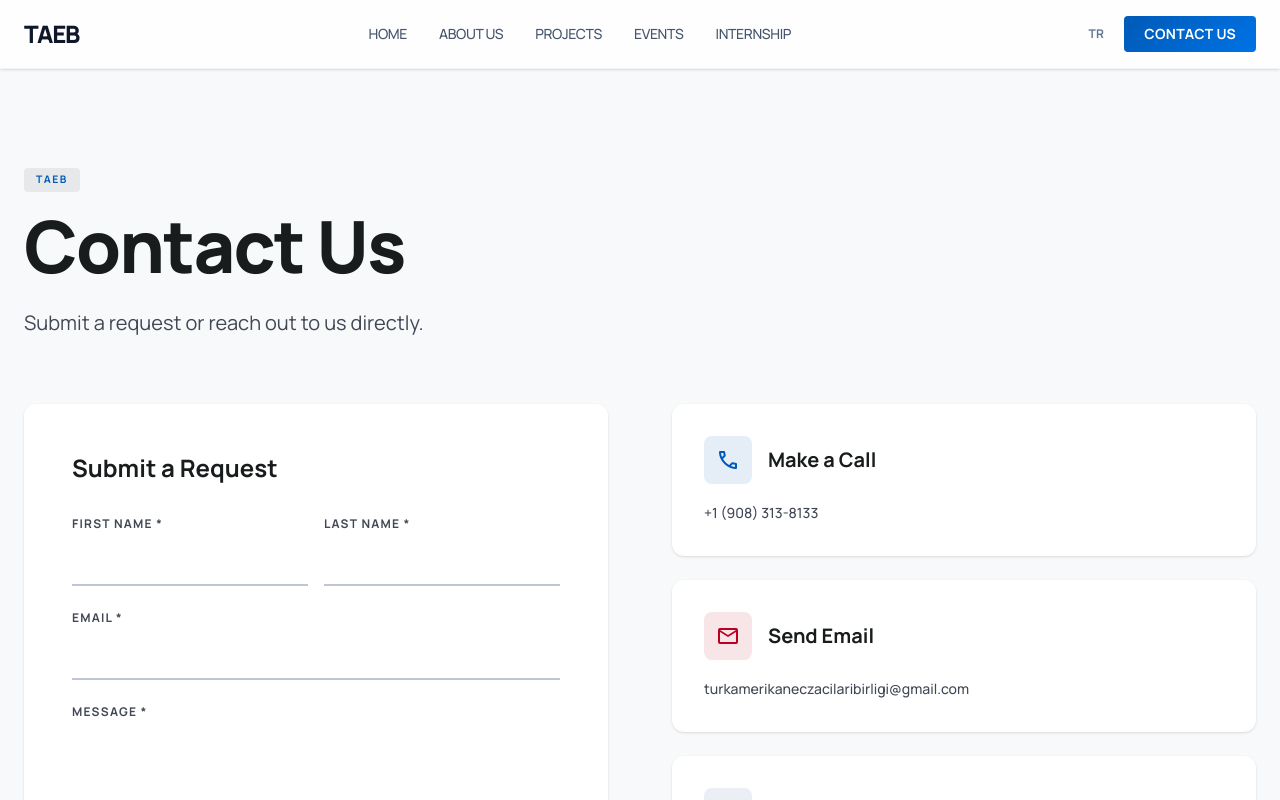
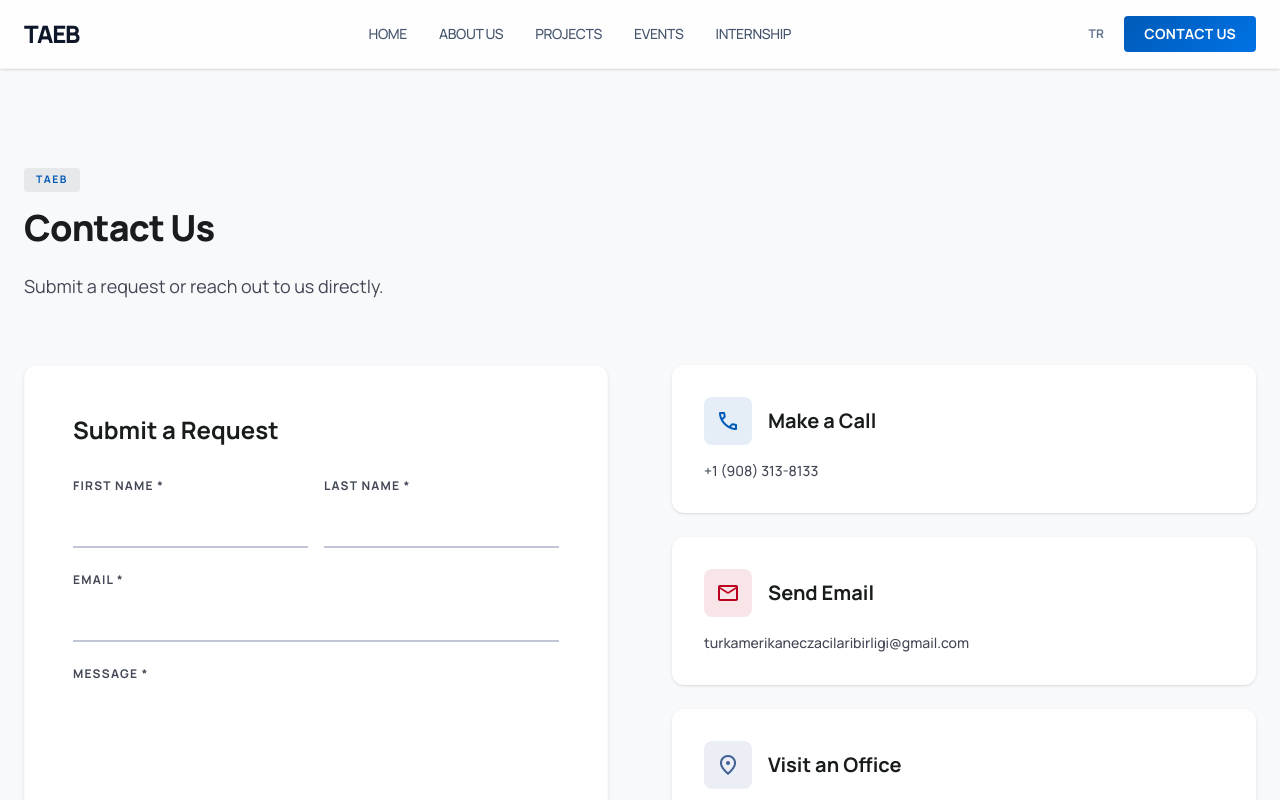
Before and after one commit to bulutmuf/taeb, a React (Vite) app: page /contact in a window 1280 px wide. Shown: the top 800 px of the page. Built offline with nearby package versions, Linux system fonts and the light colour scheme.

Commit message:
refactor(pages): integrate ContactCard and SectionHeading into Contact page

```diff
--- a/src/pages/Contact.tsx
+++ b/src/pages/Contact.tsx
@@ -1,5 +1,7 @@
 import { useTranslation } from "react-i18next";
 import { contactInfo } from "../data/contact";
+import SectionHeading from "../components/SectionHeading";
+import ContactCard from "../components/ContactCard";
 
 export default function Contact() {
   const { t } = useTranslation();
@@ -8,24 +10,21 @@ export default function Contact() {
     <>
       {/* Hero */}
       <section className="max-w-7xl mx-auto px-6 pt-24 pb-16">
-        <span className="inline-block px-3 py-1 bg-surface-container-high text-primary font-bold text-[0.65rem] tracking-[0.15em] rounded mb-4 uppercase">
-          TAEB
-        </span>
-        <h1 className="text-[3.5rem] md:text-[4.5rem] font-extrabold leading-[1.05] tracking-tight text-on-surface mb-6">
-          {t("contact.headline")}
-        </h1>
-        <p className="text-lg md:text-xl text-on-surface-variant leading-relaxed max-w-2xl">
-          {t("contact.description")}
-        </p>
+        <SectionHeading
+          badge="TAEB"
+          title={t("contact.headline")}
+          description={t("contact.description")}
+          badgeTheme="surface"
+        />
       </section>
 
       <section className="pb-24">
         <div className="max-w-7xl mx-auto px-6">
           <div className="grid md:grid-cols-2 gap-16">
             {/* Contact Form */}
-            <div className="bg-surface-container-lowest p-8 md:p-12 rounded-xl shadow-sm">
+            <div className="bg-surface-container-lowest p-8 md:p-12 rounded-xl shadow-sm border border-outline-variant/10">
               <h2 className="text-2xl font-bold text-on-surface mb-8">{t("contact.formTitle")}</h2>
-              <form className="space-y-6">
+              <form className="space-y-6" onSubmit={(e) => e.preventDefault()}>
                 <div className="grid grid-cols-2 gap-4">
                   <div>
                     <label className="block text-xs font-bold text-on-surface-variant uppercase tracking-widest mb-2">
@@ -33,7 +32,7 @@ export default function Contact() {
                     </label>
                     <input
                       type="text"
-                      className="w-full bg-transparent border-0 border-b-2 border-outline-variant focus:border-primary focus:outline-none py-3 px-0 text-sm"
+                      className="w-full bg-transparent border-0 border-b-2 border-outline-variant focus:border-primary focus:outline-none py-3 px-0 text-sm transition-colors"
                       required
                     />
                   </div>
@@ -43,7 +42,7 @@ export default function Contact() {
                     </label>
                     <input
                       type="text"
-                      className="w-full bg-transparent border-0 border-b-2 border-outline-variant focus:border-primary focus:outline-none py-3 px-0 text-sm"
+                      className="w-full bg-transparent border-0 border-b-2 border-outline-variant focus:border-primary focus:outline-none py-3 px-0 text-sm transition-colors"
                       required
                     />
                   </div>
@@ -54,7 +53,7 @@ export default function Contact() {
                   </label>
                   <input
                     type="email"
-                    className="w-full bg-transparent border-0 border-b-2 border-outline-variant focus:border-primary focus:outline-none py-3 px-0 text-sm"
+                    className="w-full bg-transparent border-0 border-b-2 border-outline-variant focus:border-primary focus:outline-none py-3 px-0 text-sm transition-colors"
                     required
                   />
                 </div>
@@ -64,7 +63,7 @@ export default function Contact() {
                   </label>
                   <textarea
                     rows={5}
-                    className="w-full bg-transparent border-0 border-b-2 border-outline-variant focus:border-primary focus:outline-none py-3 px-0 text-sm resize-none"
+                    className="w-full bg-transparent border-0 border-b-2 border-outline-variant focus:border-primary focus:outline-none py-3 px-0 text-sm resize-none transition-colors"
                     required
                   />
                 </div>
@@ -79,39 +78,32 @@ export default function Contact() {
 
             {/* Info Cards */}
             <div className="space-y-6">
-              <div className="bg-surface-container-lowest p-8 rounded-xl shadow-sm">
-                <div className="flex items-center gap-4 mb-4">
-                  <div className="w-12 h-12 bg-primary/10 rounded-lg flex items-center justify-center">
-                    <span className="material-symbols-outlined text-primary">call</span>
-                  </div>
-                  <h3 className="text-xl font-bold text-on-surface">{t("contact.callTitle")}</h3>
-                </div>
-                <a href={`tel:${contactInfo.phone}`} className="text-on-surface-variant hover:text-primary transition-colors text-sm font-medium">
-                  {contactInfo.phone}
-                </a>
-              </div>
-
-              <div className="bg-surface-container-lowest p-8 rounded-xl shadow-sm">
-                <div className="flex items-center gap-4 mb-4">
-                  <div className="w-12 h-12 bg-tertiary/10 rounded-lg flex items-center justify-center">
-                    <span className="material-symbols-outlined text-tertiary">mail</span>
-                  </div>
-                  <h3 className="text-xl font-bold text-on-surface">{t("contact.emailTitle")}</h3>
-                </div>
-                <a href={`mailto:${contactInfo.email}`} className="text-on-surface-variant hover:text-primary transition-colors text-sm font-medium break-all">
-                  {contactInfo.email}
-                </a>
-              </div>
-
-              <div className="bg-surface-container-lowest p-8 rounded-xl shadow-sm">
-                <div className="flex items-center gap-4 mb-4">
-                  <div className="w-12 h-12 bg-secondary/10 rounded-lg flex items-center justify-center">
-                    <span className="material-symbols-outlined text-secondary">location_on</span>
-                  </div>
-                  <h3 className="text-xl font-bold text-on-surface">{t("contact.officeTitle")}</h3>
-                </div>
-                <p className="text-on-surface-variant text-sm font-medium">{contactInfo.address}</p>
-              </div>
+              <ContactCard
+                icon="call"
+                title={t("contact.callTitle")}
+                theme="primary"
+                content={
+                  <a href={`tel:${contactInfo.phone}`} className="hover:text-primary transition-colors">
+                    {contactInfo.phone}
+                  </a>
+                }
+              />
+              <ContactCard
+                icon="mail"
+                title={t("contact.emailTitle")}
+                theme="tertiary"
+                content={
+                  <a href={`mailto:${contactInfo.email}`} className="hover:text-primary transition-colors break-all">
+                    {contactInfo.email}
+                  </a>
+                }
+              />
+              <ContactCard
+                icon="location_on"
+                title={t("contact.officeTitle")}
+                theme="secondary"
+                content={<p>{contactInfo.address}</p>}
+              />
             </div>
           </div>
         </div>
```
